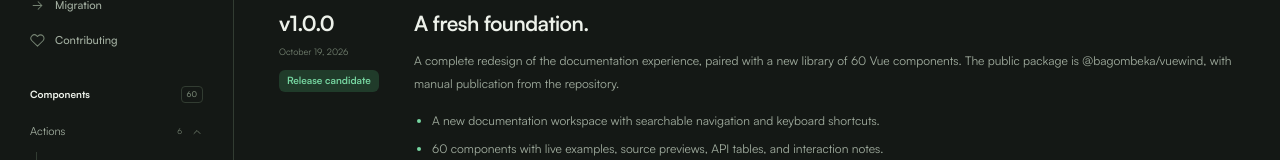
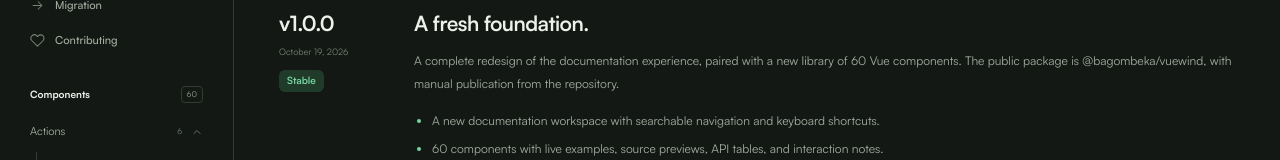
Before and after one commit to BAGOMBEKA-JOB-DEV/vuewind, a Vue app: page /changelog in a window 1280 px wide. Shown: the part 388-548 px from the top of the page. Built offline with nearby package versions, Linux system fonts and the light colour scheme.

Commit message:
fix(release): verify npm availability before finalizing GitHub

```diff
--- a/src/docs/views/ChangelogView.vue
+++ b/src/docs/views/ChangelogView.vue
@@ -23,9 +23,7 @@ import VwBadge from "../../lib/components/VwBadge.vue";
     <section class="changelog-entry">
       <div>
         <strong>v1.0.0</strong><small>October 19, 2026</small
-        ><VwBadge variant="success" style="margin-top: 12px"
-          >Release candidate</VwBadge
-        >
+        ><VwBadge variant="success" style="margin-top: 12px">Stable</VwBadge>
       </div>
       <div>
         <h2>A fresh foundation.</h2>
```
Also changed, not shown: 1 other file (tests, documents, lock files or other folders).
